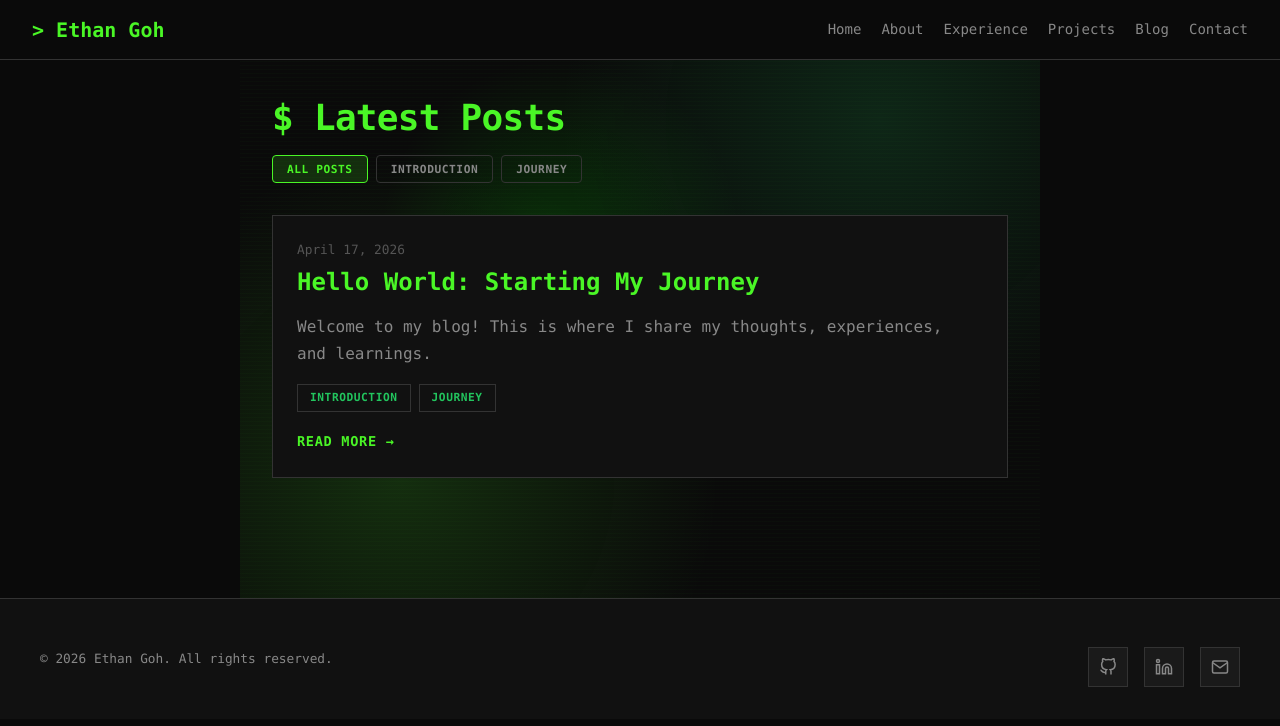
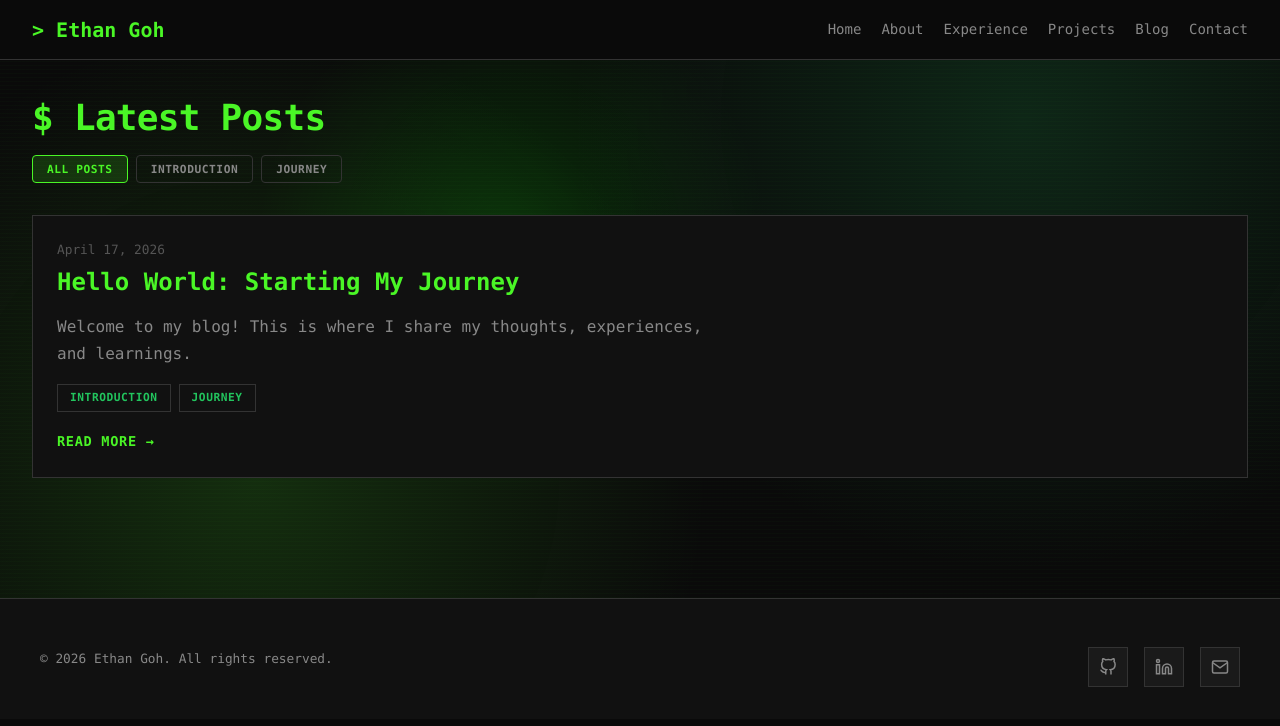
Before and after one commit to ethantrainshard/profile-blog-site, a Jekyll site: the page built from blog.html, in a window 1280 px wide. Shown: the top 726 px of the page. Built offline with Jekyll 4.4.1, drawn with Linux system fonts in a browser that asks for light colours.

Commit message:
fix: remove black borders from Blog List page

```diff
--- a/css/main.css
+++ b/css/main.css
@@ -851,8 +851,11 @@ section {
    BLOG LAYOUT
    ============================================ */
 .blog-list {
-  max-width: 800px;
-  margin: 0 auto;
+  max-width: none;
+  margin-left: 0;
+  margin-right: 0;
+  padding-left: 2rem;
+  padding-right: 2rem;
 }
 
 .blog-filters {
```
